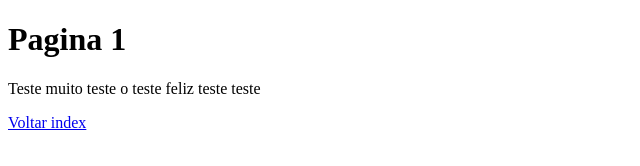
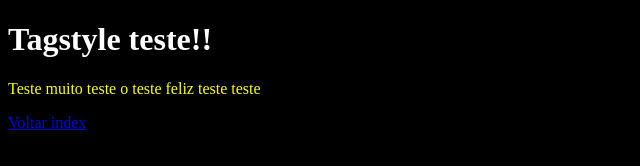
Before and after one commit to HeitorReboucas/FrontEndTest, a plain HTML site: page testes html/public/pagina1.html in a window 1280 px wide. Shown: the whole page, without its empty margins (0-640 px from the left). Drawn offline with Linux system fonts and the light colour scheme.

Commit message:
Testes em CSS

```diff
--- /dev/null
+++ b/testes html/assets/Style.css
@@ -0,0 +1,8 @@
+body {
+    background-color: black; }
+  h1 {
+    color: yellow;}
+  p {
+    color: white;}
+
+    a { color: white;}
--- a/testes html/public/pagina1.html
+++ b/testes html/public/pagina1.html
@@ -1,14 +1,20 @@
 <!DOCTYPE html>
 <html lang="en">
 <head>
-    <meta charset="UTF-8"><title>Hello World
-    </title>
+    <style>
+        body {background-color: black;}
+        h1 {color: white;}
+        p {color: yellow}
+    </style>
+    <meta charset="UTF-8">
+    <title> Hello World </title>
 </head>
 <body>
-    <h1>Pagina 1</h1>
+    <h1 Style=>Tagstyle teste!!</h1>
 
     <p>Teste muito teste o teste feliz teste teste</p>
 
     <a href="../index.html">Voltar index</a>
+
 </body>
 </html>
```
Also changed, not shown: testes html/index.html (+2 -1 lines), testes html/public/pagina2.html (added, +16 -0 lines).
